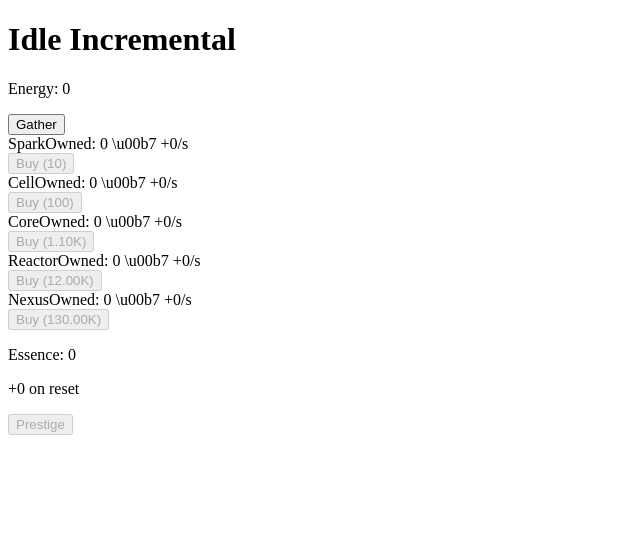
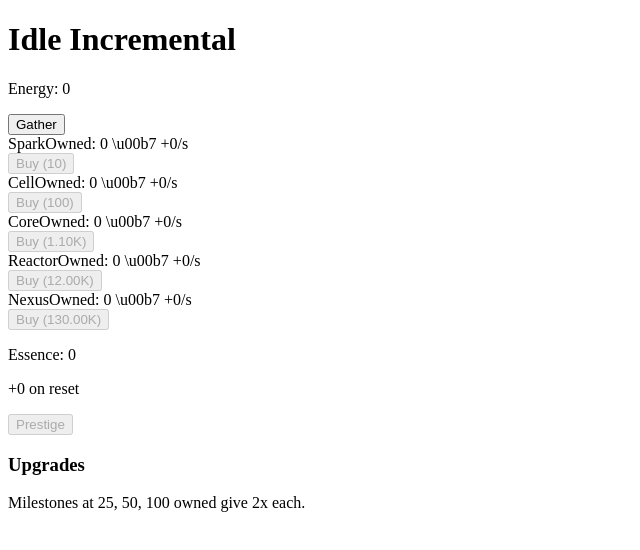
Before and after one commit to neil-cena/idle-clicker, a React (Vite) app: page / in a window 1280 px wide. Shown: the top 550 px of the page, without its empty margins (0-640 px from the left). Built offline with nearby package versions, Linux system fonts and the light colour scheme; the HTML template or start-up script is replaced by a standard one.

Commit message:
show milestone info in upgrade panel

```diff
--- a/src/App.tsx
+++ b/src/App.tsx
@@ -1,6 +1,7 @@
 import { useGameLoop } from './hooks/useGameLoop'
 import { MainView } from './components/MainView'
 import { PrestigePanel } from './components/PrestigePanel'
+import { UpgradePanel } from './components/UpgradePanel'
 import { OfflineModal } from './components/OfflineModal'
 
 function App() {
@@ -15,6 +16,7 @@ function App() {
       <main className="app-main">
         <MainView />
         <PrestigePanel />
+        <UpgradePanel />
       </main>
     </div>
   )
```
